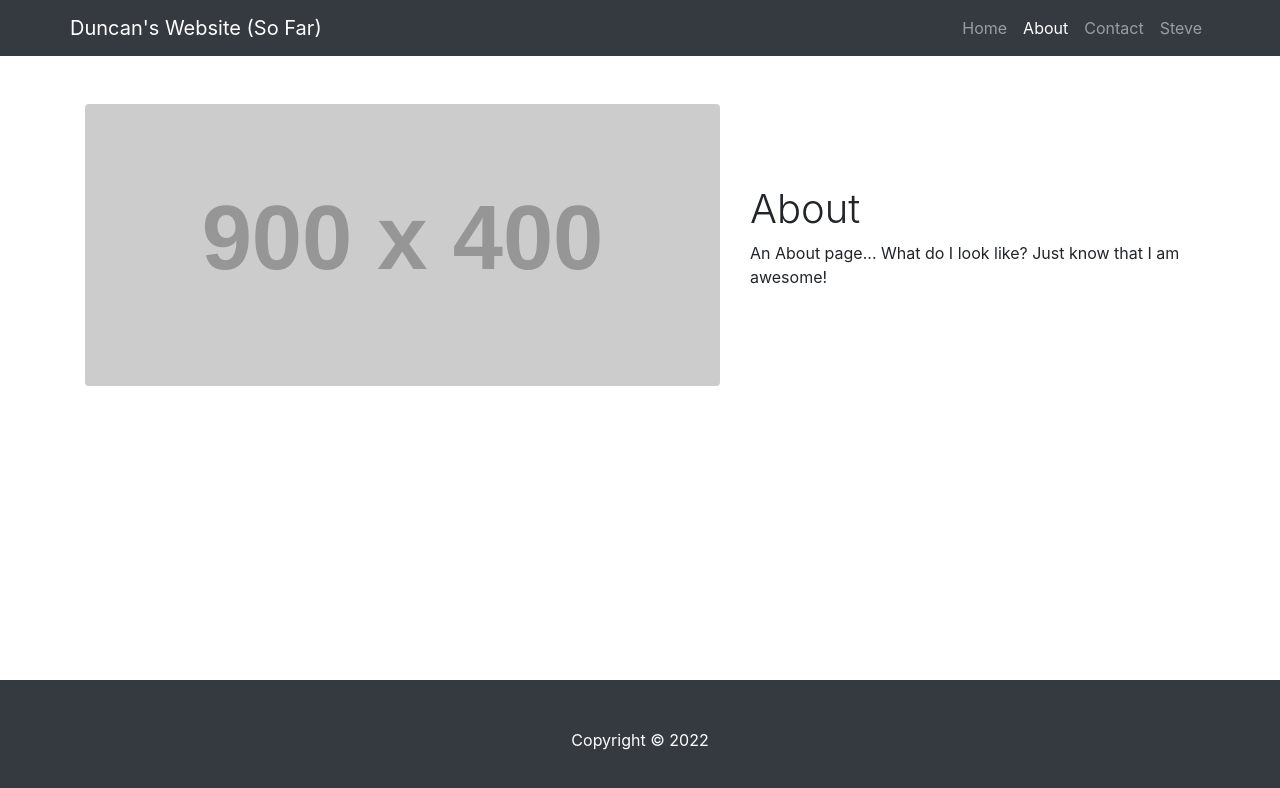
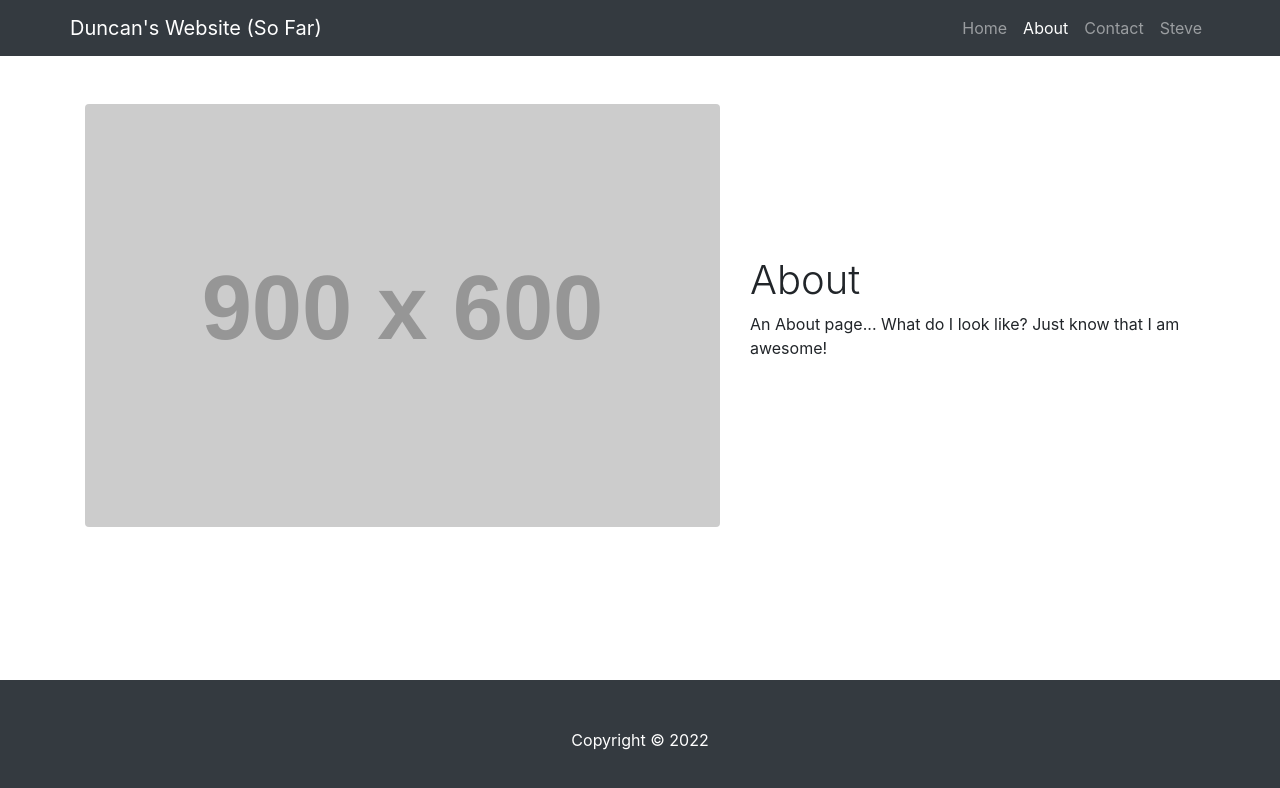
Before and after one commit to Doz3r13/ImDuncan, a React (Create React App) app: page /about in a window 1280 px wide. Shown: the top 788 px of the page. Built offline with nearby package versions, Linux system fonts and the light colour scheme.

Commit message:
Tester Image Change on About

```diff
--- a/src/components/About.jsx
+++ b/src/components/About.jsx
@@ -8,7 +8,7 @@ function About() {
           <div class="col-lg-7">
             <img
               class="img-fluid rounded mb-4 mb-lg-0"
-              src="http://placehold.it/900x400"
+              src="http://placehold.it/900x600"
               alt=""
             />
           </div>
```
